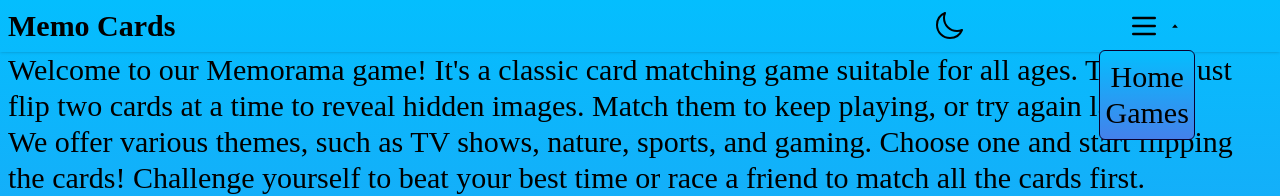
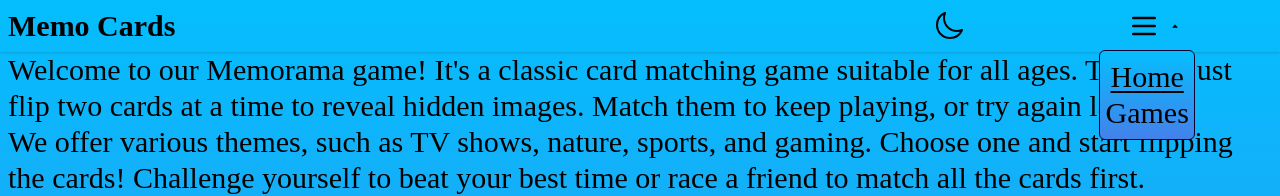
Before and after one commit to deiviiss/memory-game, a React (Vite) app: page / in a window 1280 px wide. Both pictures are taken after a click on the button 1159 px from the left and 26 px from the top of the page. Shown: the top 196 px of the page. Built offline with nearby package versions, Linux system fonts and the light colour scheme; a web font is replaced by a local one.

Commit message:
fix: :art: Hidden Menu
Hidden menu when user clicks on another part of the page and when scrolling. - Add active link to the menu. - Change navigation to semantic HTML

```diff
--- a/src/components/DropDown.jsx
+++ b/src/components/DropDown.jsx
@@ -1,30 +1,73 @@
-import { useState } from "react";
-import { AiOutlineCaretDown, AiOutlineCaretUp } from "react-icons/ai";
-import { NavLink } from 'react-router-dom';
+import { useState, useEffect, useRef } from 'react'
+import { AiOutlineCaretDown, AiOutlineCaretUp } from 'react-icons/ai'
+import { NavLink } from 'react-router-dom'
 
-function DropDown() {
-  const [isOpen, setIsOpen] = useState(false);
+export default function DropDown () {
+  const [isOpen, setIsOpen] = useState(false)
+  const ref = useRef()
+
+  useEffect(() => {
+    const handleOutsideClick = (event) => {
+      if (ref.current && !ref.current.contains(event.target)) {
+        setIsOpen(false)
+      }
+    }
+
+    document.body.addEventListener('click', handleOutsideClick)
+    window.addEventListener('scroll', handleOutsideClick) // Agregar evento de scroll
+
+    return () => {
+      document.body.removeEventListener('click', handleOutsideClick)
+      window.removeEventListener('scroll', handleOutsideClick) // Remover evento de scroll
+    }
+  }, [ref])
+
+  const menuItems = [
+    { label: 'Home', link: '/' },
+    { label: 'Games', link: '/games' }
+  ]
 
   return (
-    <div className="relative w-auto flex flex-col items-center rounded-md z-50">
-      <button onClick={() => setIsOpen((prev) => !prev)} className="flex items-center justify-around border-transparent duration-400 active:text-secondary">
-          <svg xmlns="http://www.w3.org/2000/svg" className="icon icon-tabler icon-tabler-menu-2" width="32" height="32" viewBox="0 0 24 24" strokeWidth="2" stroke="currentColor" fill="none" strokeLinecap="round" strokeLinejoin="round"><path stroke="none" d="M0 0h24v24H0z" fill="none"></path><path d="M4 6l16 0"></path><path d="M4 12l16 0"></path><path d="M4 18l16 0"></path></svg>
-          {!isOpen ? ( <AiOutlineCaretDown className="h-2" />) : ( <AiOutlineCaretUp className="h-2" />)}
+    <div ref={ref} className="relative w-auto flex flex-col items-center rounded-md z-50">
+      <button
+        onClick={() => setIsOpen((prev) => !prev)}
+        className="flex items-center justify-around border-transparent duration-400 active:text-secondary"
+      >
+        <svg
+          xmlns="http://www.w3.org/2000/svg"
+          className="icon icon-tabler icon-tabler-menu-2"
+          width="32"
+          height="32"
+          viewBox="0 0 24 24"
+          strokeWidth="2"
+          stroke="currentColor"
+          fill="none"
+          strokeLinecap="round"
+          strokeLinejoin="round"
+        >
+          <path stroke="none" d="M0 0h24v24H0z" fill="none"></path>
+          <path d="M4 6l16 0"></path>
+          <path d="M4 12l16 0"></path>
+          <path d="M4 18l16 0"></path>
+        </svg>
+        {!isOpen ? <AiOutlineCaretDown className="h-2" /> : <AiOutlineCaretUp className="h-2" />}
       </button>
-      {isOpen && <div className="bg-primary-gradient absolute mt-10 mr-6 p-2 w-24 overflow-x-hidden border border-primary rounded-md">
-        <li className='w-full flex justify-center items-center'>
-          <NavLink to={'/'} className="hover:text-secondary" onClick={() => setIsOpen(false)}>
-            Home
-          </NavLink>
-        </li>
-        <li className='w-full flex justify-center items-center'>
-         <NavLink to={'/games'} className="hover:text-secondary" onClick={() => setIsOpen(false)}>
-            Games
-          </NavLink>
-        </li>
-        </div>}
+      {isOpen && (
+        <ul className="bg-primary-gradient absolute mt-10 mr-6 p-2 w-24 overflow-x-hidden border border-primary rounded-md">
+          {menuItems.map((item) => (
+    <li className="w-full flex justify-center items-center" key={item.link}>
+      <NavLink
+        to={item.link}
+        activeClassName=".active"
+        className="hover:text-secondary"
+        onClick={() => setIsOpen(false)}
+      >
+        {item.label}
+      </NavLink>
+    </li>
+          ))}
+        </ul>
+      )}
     </div>
   )
 }
-
-export default DropDown;
--- a/src/components/Navbar.jsx
+++ b/src/components/Navbar.jsx
@@ -2,7 +2,7 @@ import DropDown from './DropDown'
 
 export default function Navbar () {
   return (
-    <div className='w-full flex justify-between p-2 shadow'>
+    <nav className='w-full flex justify-between p-2 shadow'>
       <h1 className='text-3xl font-extrabold w-2/3'>Memo Cards</h1>
       <ul className='flex flex-row text-center items-center justify-around w-1/3'>
         <li className='duration-400 active:text-secondary'>
@@ -12,6 +12,6 @@ export default function Navbar () {
         </li>
         <DropDown />
       </ul>
-    </div>
+    </nav>
   )
 }
--- a/tailwind.config.cjs
+++ b/tailwind.config.cjs
@@ -1,23 +1,38 @@
 /** @type {import('tailwindcss').Config} */
 
-const plugin = require("tailwindcss/plugin");
+const plugin = require('tailwindcss/plugin')
 
 const CardAnimation = plugin(function ({ addUtilities }) {
   addUtilities({
-    ".rotate-y-180": {
-      transform: "rotateY(180deg)",
+    '.rotate-y-180': {
+      transform: 'rotateY(180deg)'
     },
-    ".preserve-3d": {
-      transformStyle: "preserve-3d",
+    '.preserve-3d': {
+      transformStyle: 'preserve-3d'
     },
-    ".perspective": {
-      perspective: "1000px",
+    '.perspective': {
+      perspective: '1000px'
     },
-    ".backface-hidden": {
-      backfaceVisibility: "hidden",
-    },
-  });
-});
+    '.backface-hidden': {
+      backfaceVisibility: 'hidden'
+    }
+  })
+})
+
+const NavActive = plugin(function ({ addUtilities }) {
+  addUtilities({
+    '.active': {
+      textDecorationLine: 'underline',
+      textDecorationStyle: 'solid',
+      textDecorationColor: '#000',
+      textDecorationThickness: '2px',
+      '&:hover': {
+        textDecorationColor: '#ffff'
+      },
+      textUnderlineOffset: '4px'
+    }
+  })
+})
 
 module.exports = {
   content: [
@@ -31,21 +46,21 @@ module.exports = {
       },
       colors: {
         primary: '#090030',
-        secondary: '#ffff',
+        secondary: '#ffff'
       },
       textColor: {
         primary: '#090030',
-        secondary: '#ffff',
+        secondary: '#ffff'
       },
       backgroundImage: {
         'primary-gradient': 'linear-gradient(to top, #4481eb 0%, #04befe 100%)',
         'secondary-gradient': 'linear-gradient(to top, #1e3c72 0%, #1e3c72 1%, #2a5298 100%)',
         'modal-gradient': 'linear-gradient(to top, #ffa366 0%, #f4cda5 100%)',
         'card-gradient': 'linear-gradient(-60deg, #ff5858 0%, #f09819 100%)'
-      },
+      }
     }
   },
   plugins: [
-    CardAnimation,
+    CardAnimation, NavActive
   ]
 }
```
